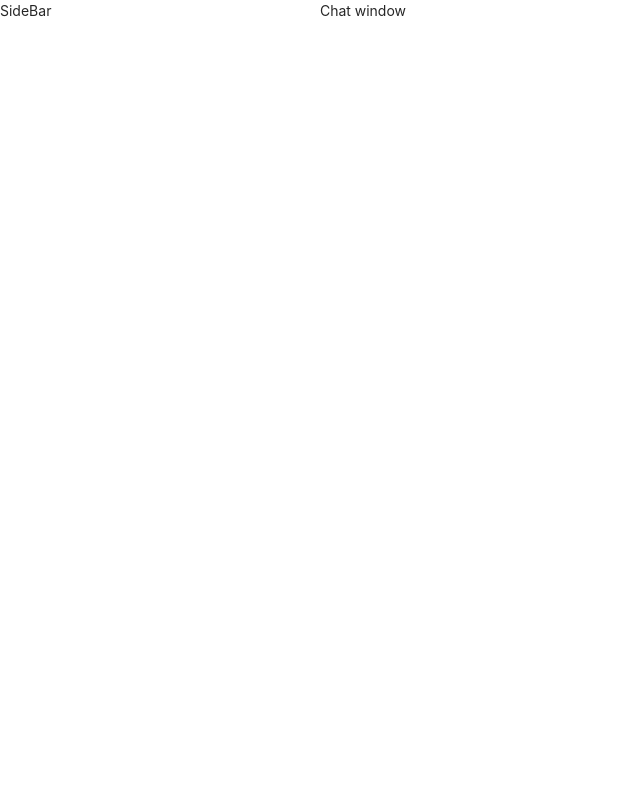
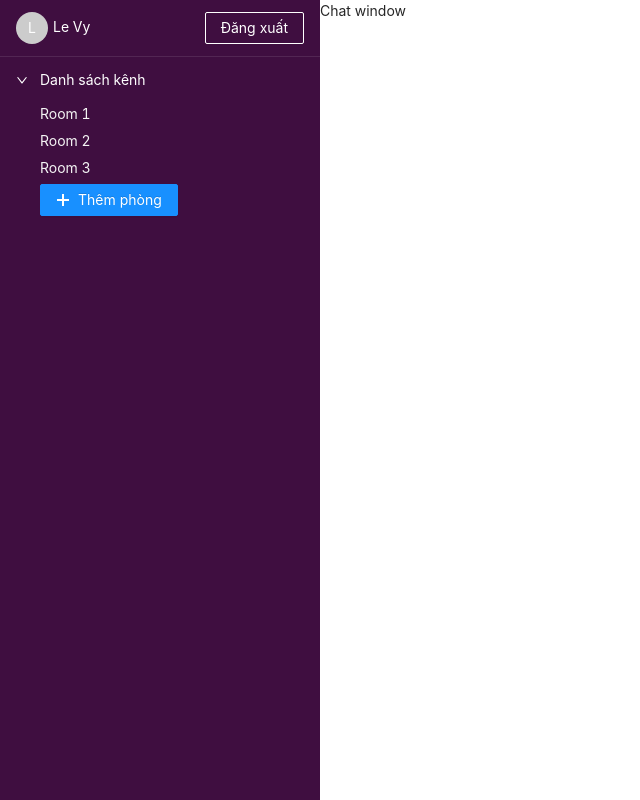
Before and after one commit to levy310898/Slack-firebase, a React (Create React App) app: page / in a window 1280 px wide. Shown: the whole page, without its empty margins (0-640 px from the left). Built offline with nearby package versions, Linux system fonts and the light colour scheme; no server answers; sample sign-in values are in the browser's storage.

Commit message:
add sidebar 1.0

```diff
--- /dev/null
+++ b/src/pages/ChatRoom/SideBar/Channels/Channels.css
@@ -0,0 +1,17 @@
+.ant-collapse > .ant-collapse-item > .ant-collapse-header{
+  color:white;
+}
+
+.ant-collapse-ghost > .ant-collapse-item > .ant-collapse-content > .ant-collapse-content-box{
+  padding:0 40px;
+}
+
+.ant-collapse-content-box .ant-typography{
+  display: block;
+  margin-bottom: 5px;
+  color:whitesmoke;
+}
+
+.ant-btn-text{
+  color:white;
+}
--- /dev/null
+++ b/src/pages/ChatRoom/SideBar/Channels/index.jsx
@@ -0,0 +1,17 @@
+import React from 'react'
+import { Button, Collapse, Typography } from 'antd';
+import './Channels.css';
+import { PlusOutlined } from '@ant-design/icons';
+const { Panel } = Collapse;
+export default function Channels() {
+  return (
+    <Collapse className = "channel__collapse" ghost defaultActiveKey={['1']}>
+      <Panel header="Danh sách kênh" key="1">
+        <Typography.Link>Room 1</Typography.Link>
+        <Typography.Link>Room 2</Typography.Link>
+        <Typography.Link>Room 3</Typography.Link>
+        <Button type='primary' icon={<PlusOutlined />}>Thêm phòng</Button>
+      </Panel>
+    </Collapse>
+  )
+}
--- /dev/null
+++ b/src/pages/ChatRoom/SideBar/UserInfo/index.jsx
@@ -0,0 +1,29 @@
+import { Button, Avatar, Typography } from 'antd'
+import React from 'react'
+import styled from 'styled-components';
+
+const WrapperStyled = styled.div`
+  display:flex;
+  justify-content:space-between;
+  padding:12px 16px;
+  border-bottom: 1px solid rgba(82,38,83);
+
+  .username{
+    color:white;
+    margin-left:5px;
+  }
+`;
+export default function UserInfo() {
+  return (
+    <WrapperStyled>
+      <div>
+        <Avatar>L</Avatar>
+        <Typography.Text className = 'username'>Le Vy</Typography.Text>
+      </div>
+
+      <Button ghost>Đăng xuất</Button>
+
+    </WrapperStyled>
+
+  )
+}
--- a/src/pages/ChatRoom/SideBar/index.jsx
+++ b/src/pages/ChatRoom/SideBar/index.jsx
@@ -1,9 +1,27 @@
-import React from 'react'
+import { Col, Row } from 'antd';
+import React from 'react';
+import Channels from './Channels';
+import UserInfo from './UserInfo';
+import styled from 'styled-components';
 
+const SidebarStyles = styled.div`
+  background:#3f0e40;
+  color:white;
+  height:100vh;
+`;
 export default function SideBar() {
   return (
-    <div>
-      SideBar
-    </div>
+    <SidebarStyles>
+      <Row>
+        <Col span={24}>
+          <UserInfo />
+        </Col>
+
+        <Col span={24}>
+          <Channels />
+        </Col>
+      </Row>
+    </SidebarStyles>
+
   )
 }
```
